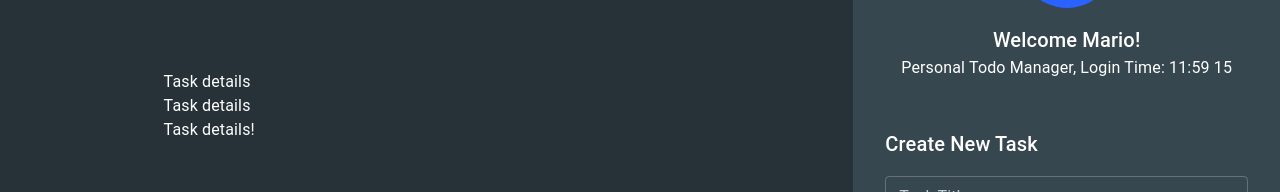
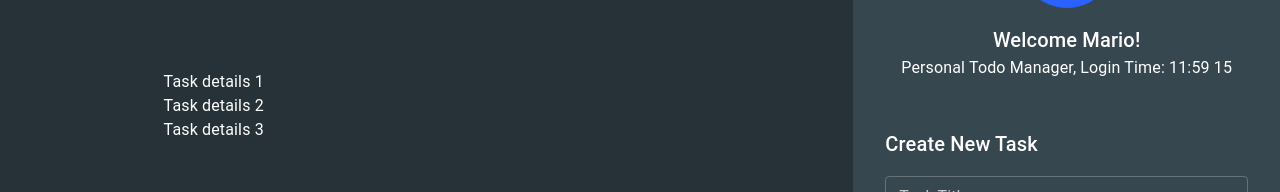
Before and after one commit to chandanch/personal-todos-webapp, a React (Create React App) app: page / in a window 1280 px wide. Shown: the part 174-366 px from the top of the page. Built offline with nearby package versions, Linux system fonts and the light colour scheme.

Commit message:
change task details label

```diff
--- a/src/components/taskContainer/taskContainer.tsx
+++ b/src/components/taskContainer/taskContainer.tsx
@@ -27,9 +27,9 @@ const TaskContainer: FC = (): ReactElement => {
                     <Box>Task Counter</Box>
                 </Grid>
                 <Grid item display="flex" flexDirection="column" xs={10} md={8}>
-                    <Box>Task details</Box>
-                    <Box>Task details</Box>
-                    <Box>Task details!</Box>
+                    <Box>Task details 1</Box>
+                    <Box>Task details 2</Box>
+                    <Box>Task details 3</Box>
                 </Grid>
             </Grid>
         </>
```
